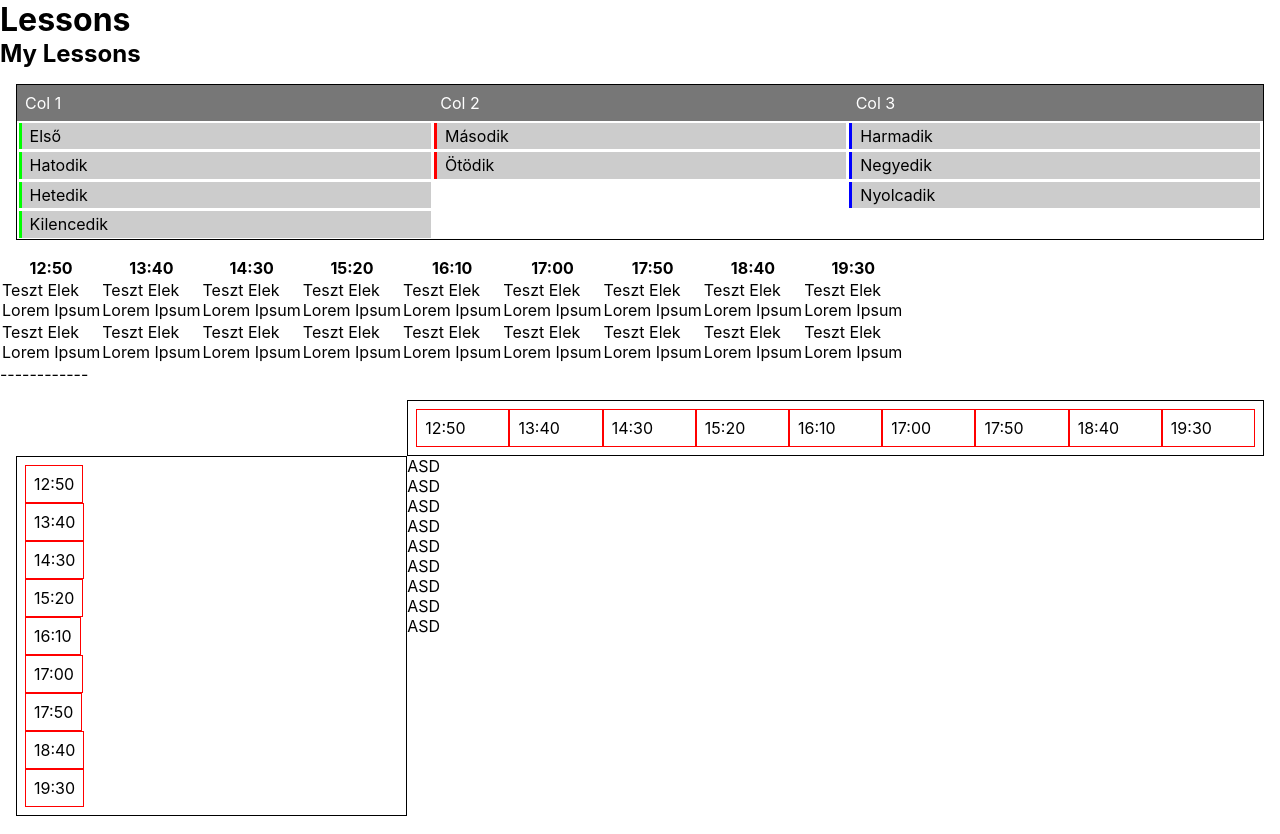
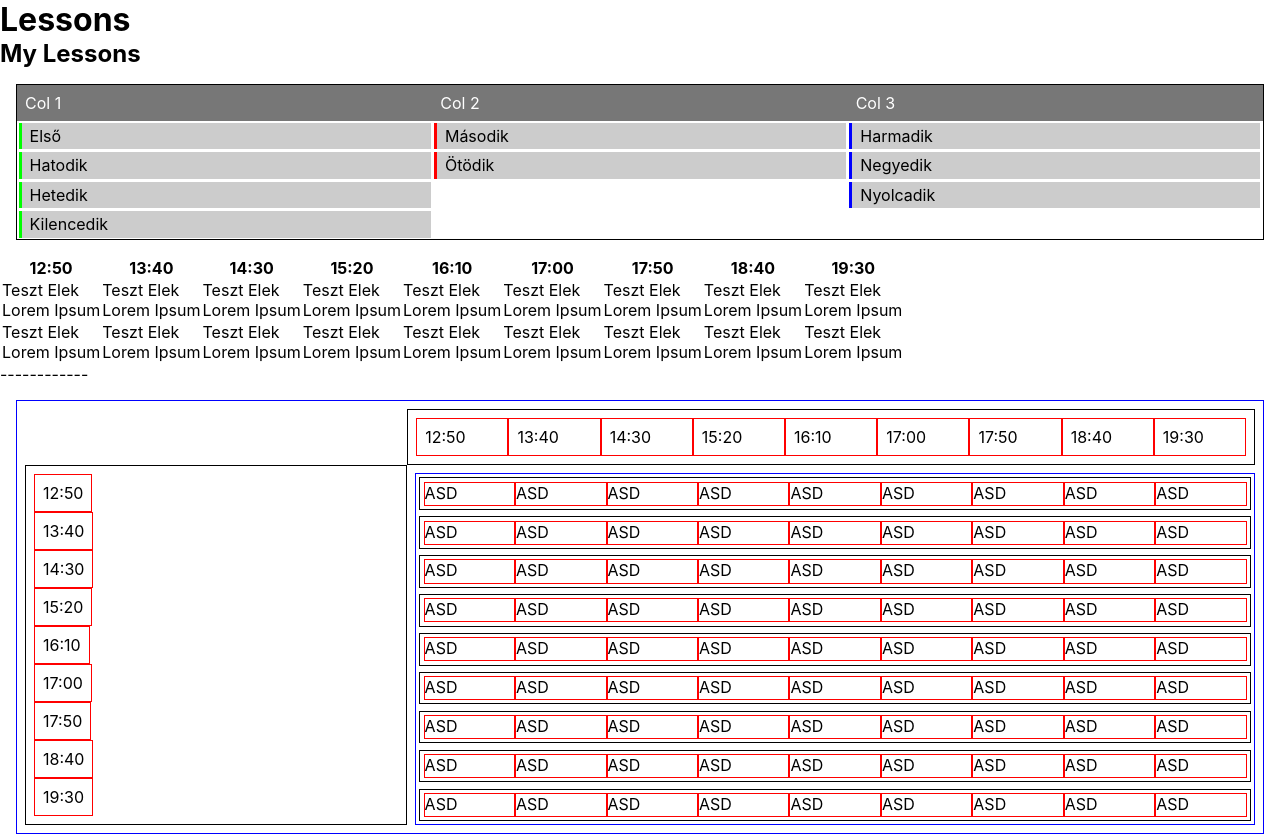
Before and after one commit to kragmar/angular-student-scheduler, an Angular app: page / in a window 1280 px wide. Built offline with nearby package versions, Linux system fonts and the light colour scheme.

Commit message:
1 file modified

```diff
--- a/src/app/weekly-schedule/table/table.component.css
+++ b/src/app/weekly-schedule/table/table.component.css
@@ -3,7 +3,9 @@
   grid-template-areas:
     ". header-top"
     "header-side body";
+  padding: .5em;
   margin: 1em;
+  border: .1em solid #00f;
 }
 
 .table__header__top {
@@ -35,9 +37,20 @@
 
 .table__body {
   grid-area: body;
-  display:
+  display: grid;
+  border: .1em solid #00f;
+  margin: .5em 0 0 .5em;
 }
 
 .table__body__row {
   display: flex;
+  border: .1em solid #000;
+  padding: .2em;
+  margin: .2em;
 }
+
+.table__body__row__cell {
+
+  border: .1em solid #f00;
+  width: 100%;
+}
--- a/src/app/weekly-schedule/table/table.component.html
+++ b/src/app/weekly-schedule/table/table.component.html
@@ -25,7 +25,7 @@
   </div>
   <div class="table__body">
     <div class="table__body__row" *ngFor="let col of columns">
-      ASD
+      <div class="table__body__row__cell" *ngFor="let col of columns">ASD</div>
     </div>
   </div>
 </div>
```
